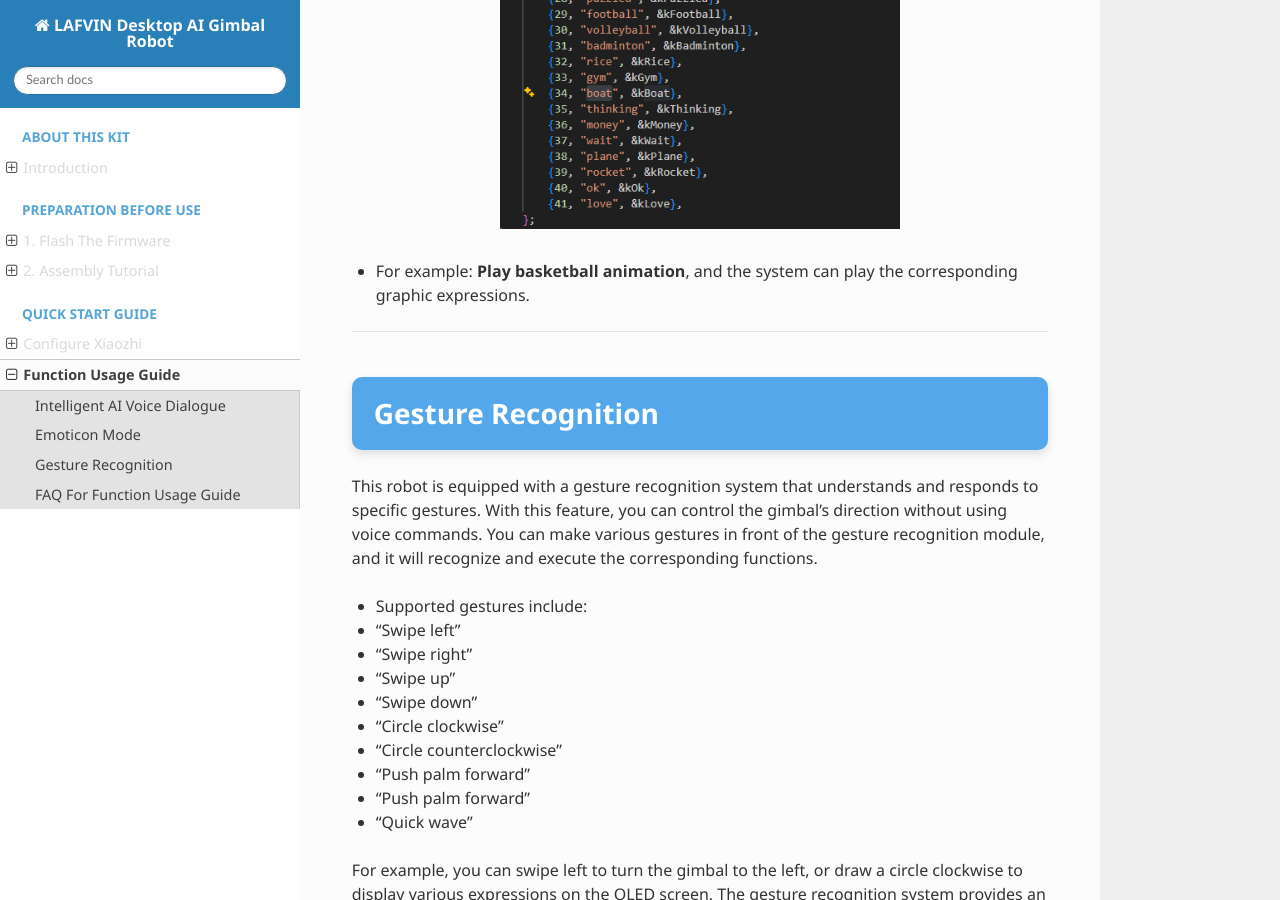
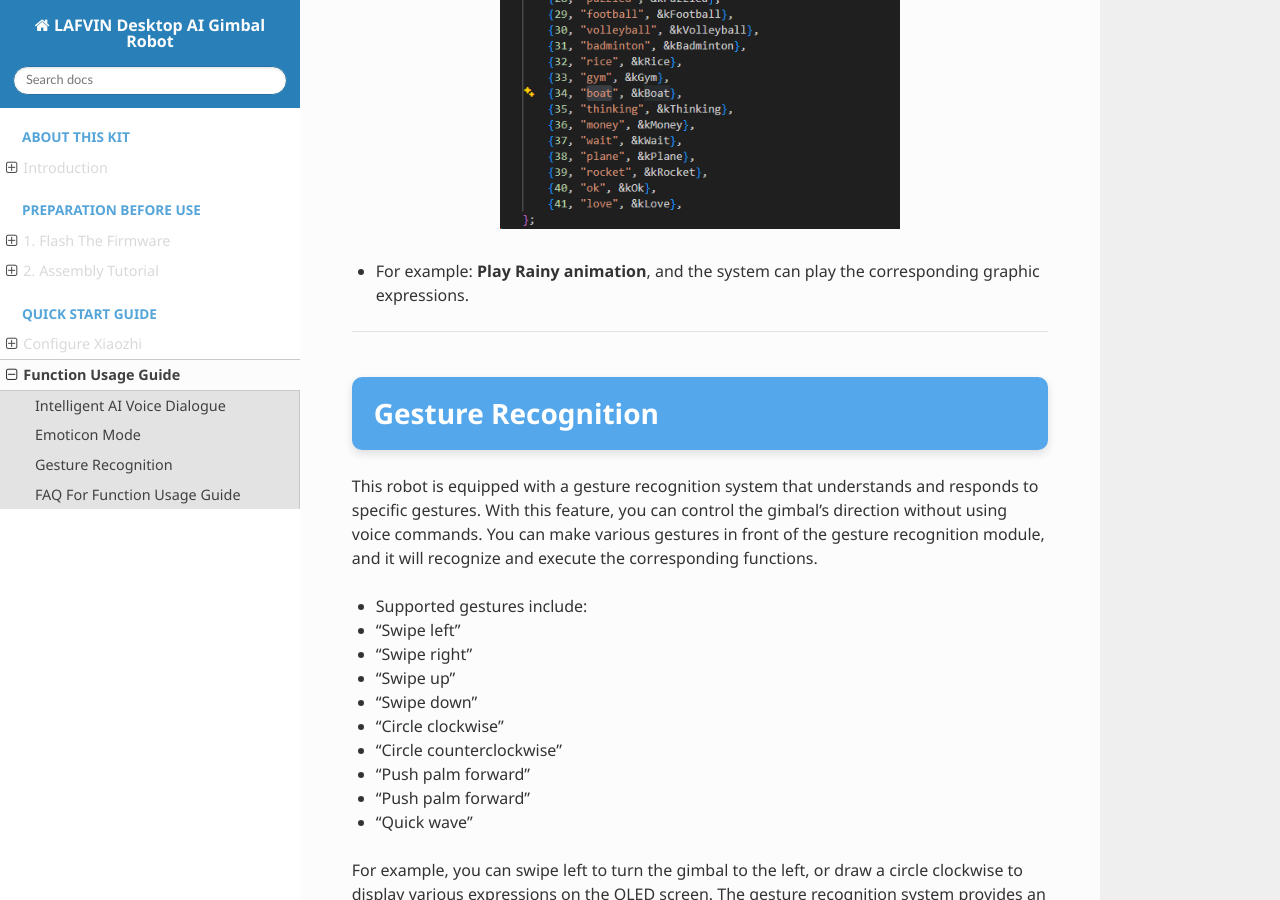
Before and after one commit to lafvintech/LAFVIN-Desktop-AI-Gimbal-Robot, a Sphinx documentation site: the page built from docs/source/FunctionUsageGuide.rst, in a window 1280 px wide and 900 px high, scrolled down 2313 px. Built offline with Sphinx 7.4.7 and the Read the Docs theme 3.1.0, drawn with Linux system fonts in a browser that asks for light colours.

Commit message:
Update FunctionUsageGuide.rst

```diff
--- a/docs/source/FunctionUsageGuide.rst
+++ b/docs/source/FunctionUsageGuide.rst
@@ -62,7 +62,7 @@ After the robot is powered on, it defaults to conversation mode. You can enter e
 
    <div style="margin-top: 30px;"></div>
 
-- For example: **Play basketball animation**, and the system can play the corresponding graphic expressions.
+- For example: **Play Rainy animation**, and the system can play the corresponding graphic expressions.
 
 ----
 
```
